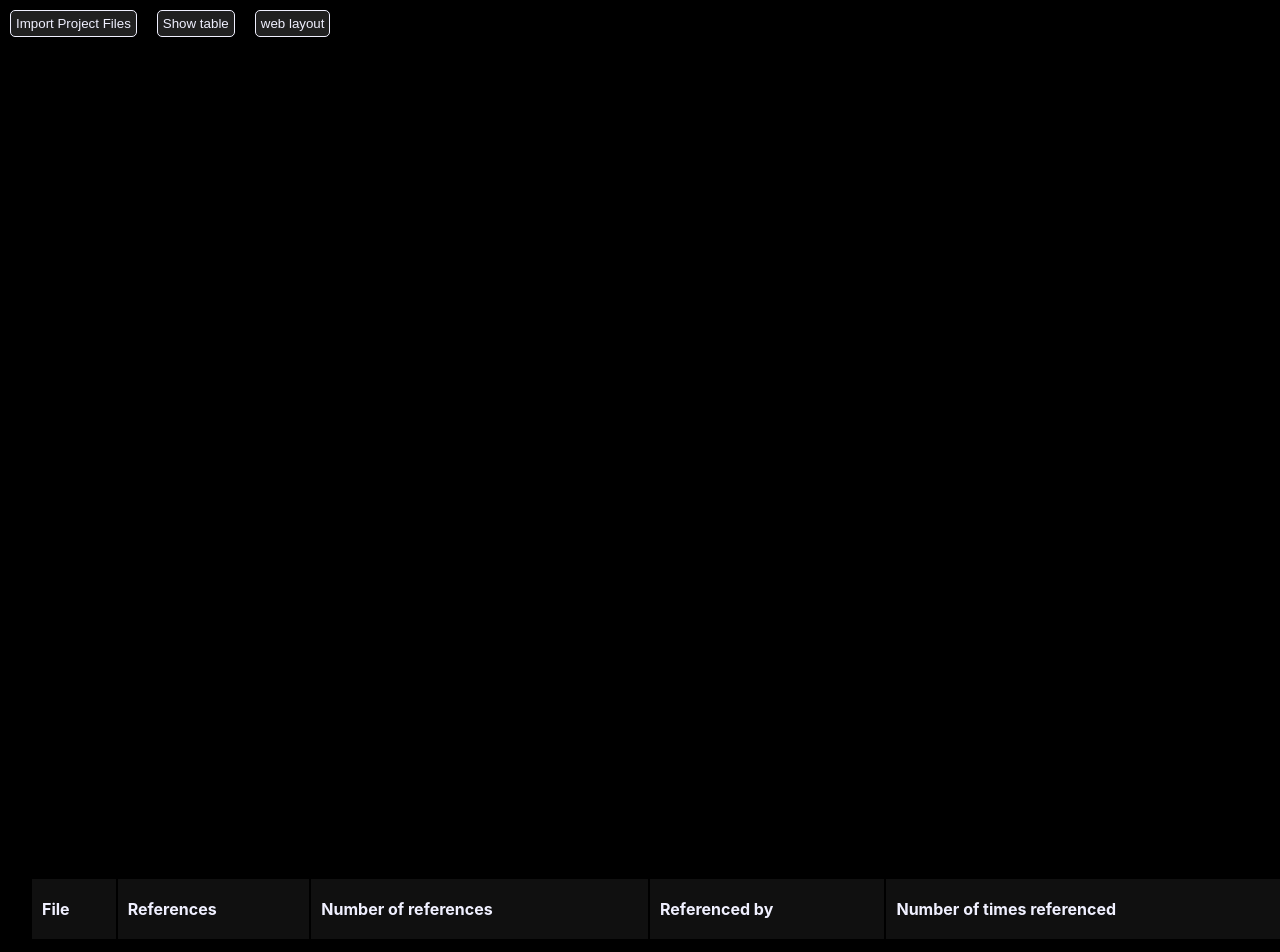
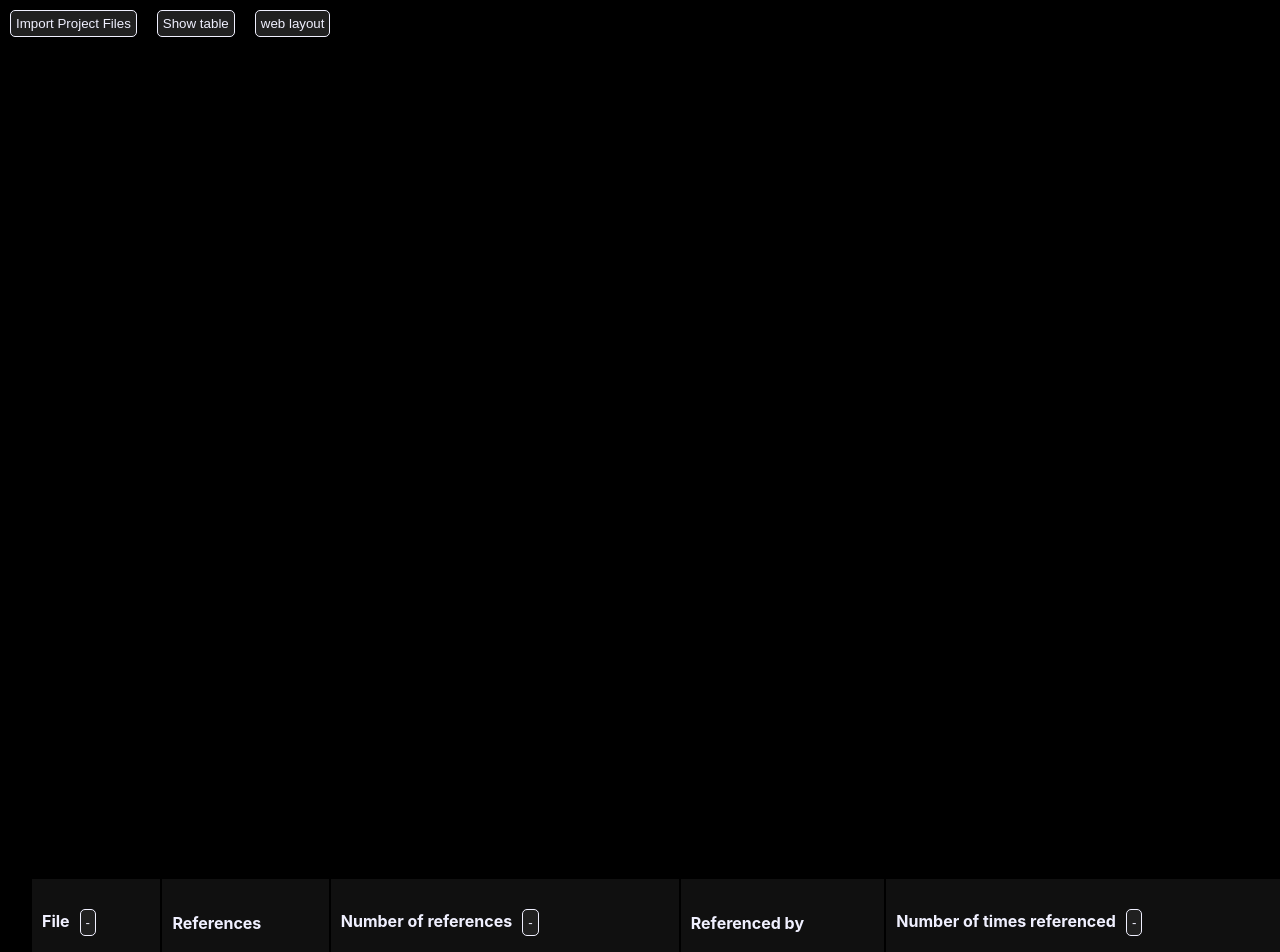
Before and after one commit to jamietwells/disco-silkworm, a React (Create React App) app: page / in a window 1280 px wide. Shown: the top 952 px of the page. Built offline with nearby package versions, Linux system fonts and the light colour scheme.

Commit message:
Table columns are sortable

```diff
--- a/src/App.tsx
+++ b/src/App.tsx
@@ -169,11 +169,11 @@ class App extends Component<{}, State> {
       .map(f => ({ ...f, ReferencedBy: references(filesMap, f)}));
 
     const tableData = new TableData(dependencyInfo)
-      .AddColumn("File", f => <><span className='del-button' onClick={deleteClicked(f.File.Name, instance)}>Delete</span>{f.File.Name}</>)
+      .AddSortableColumn("File", f => <><span className='del-button' onClick={deleteClicked(f.File.Name, instance)}>Delete</span>{f.File.Name}</>, (a, b) => a.File.Name.localeCompare(b.File.Name))
       .AddColumn("References", f => <ul>{f.ProjectReferences.map(fileNameFromPath).map(r => <li key={r}>{r}</li>)}</ul> )
-      .AddColumn("Number of references", f => f.ProjectReferences.length)
+      .AddSortableColumn("Number of references", f => f.ProjectReferences.length)
       .AddColumn("Referenced by", f => <ul>{f.ReferencedBy.map(r => <li key={r}>{r}</li>)}</ul>)
-      .AddColumn("Number of times referenced", f => f.ReferencedBy.length);
+      .AddSortableColumn("Number of times referenced", f => f.ReferencedBy.length);
 
     return <>
       <ReadFiles onLoad={onLoad} multiple={true} accept={this.accept}>Import Project Files</ReadFiles>
--- a/src/Table.tsx
+++ b/src/Table.tsx
@@ -6,35 +6,61 @@ type TableProps<T> = {
 }
 
 export class Table<T> extends React.Component<TableProps<T>, TableState<T>> {
+    constructor(props: TableProps<T>){
+        super(props);
+        this.state = { SortFunction: () => 1 }
+    }
+
     render() {
+        type SortableColumnDefinition<T> = ColumnDefinition<T> & {
+            Direction?: 'ASC' | 'DESC'
+        }
+
         const props = this.props;
+
+        const columns = props.Columns.map(c => c as SortableColumnDefinition<T>);
+        const instance = this;
+
+        function getSortButton(column: SortableColumnDefinition<T>){
+            if(!column.SortFunction)
+                return <></>;
+            const fn = column.SortFunction;
+            const direction = column.Direction;
+
+            function onClick(){
+                columns.forEach(c => c.Direction = undefined);
+                column.Direction = direction === 'DESC' ? 'ASC' : 'DESC';
+                instance.setState(old => ({... old, SortFunction: column.Direction === 'ASC' ? fn : (a,b) => fn(b,a) }));
+            }
+            return <button onClick={onClick}>{column.Direction ? column.Direction === 'ASC' ? '↓' : '↑' : '-'}</button>
+        }
+
         function mapData(row: T) {
-            return <tr>{props.Columns.map(c => <td>{c.Content(row)}</td>)}</tr>;
+            return <tr>{columns.map(c => <td>{c.Content(row)}</td>)}</tr>;
         }
         return <table>
             <thead>
                 <tr>
-                    {props.Columns.map(c => c.Name).map(c => <td>{c}</td>)}
+                    {columns.map(c => <td>{c.Name}{getSortButton(c)}</td>)}
                 </tr>
             </thead>
             <tbody>
-                {props.Data.map(mapData)}
+                {props.Data.sort(instance.state.SortFunction).map(mapData)}
             </tbody>
         </table>;
     }
 }
 
-
-
 export interface TableState<T> {
-
+    SortFunction: (a: T, b: T) => number
 }
 
 type selectorResult = JSX.Element | string | number;
 
 export interface ColumnDefinition<T> {
     Name: string,
-    Content: (rowItem: T) => selectorResult
+    Content: (rowItem: T) => selectorResult,
+    SortFunction?: ((a: T, b: T) => number)
 }
 
 export class TableData<T> {
@@ -45,7 +71,24 @@ export class TableData<T> {
     }
 
     AddColumn(name: string, content: (rowItem: T) => selectorResult) {
-        this.Columns.push({ Name: name, Content: content });
+        this.Columns.push({ Name: name, Content: content } as ColumnDefinition<T>);
+        return this;
+    }
+
+
+
+    AddSortableColumn<TResult extends selectorResult>(name: string, content: (rowItem: T) => TResult, sortFunction?: ((a: T, b: T) => number) ) {
+        const fn =  sortFunction ? sortFunction : (a: T, b: T) => standardSort(content(a), content(b));
+        this.Columns.push({ Name: name, Content: content, SortFunction: fn } as ColumnDefinition<T>);
         return this;
     }
 }
+
+function standardSort(a: any, b: any) {
+    if ((a as string).localeCompare && (b as string).localeCompare)
+        return (a as string).localeCompare(b as string);
+
+    if (a == b) return 0;
+    if (a > b) return 1;
+    if (a < b) return -1;
+}
```
